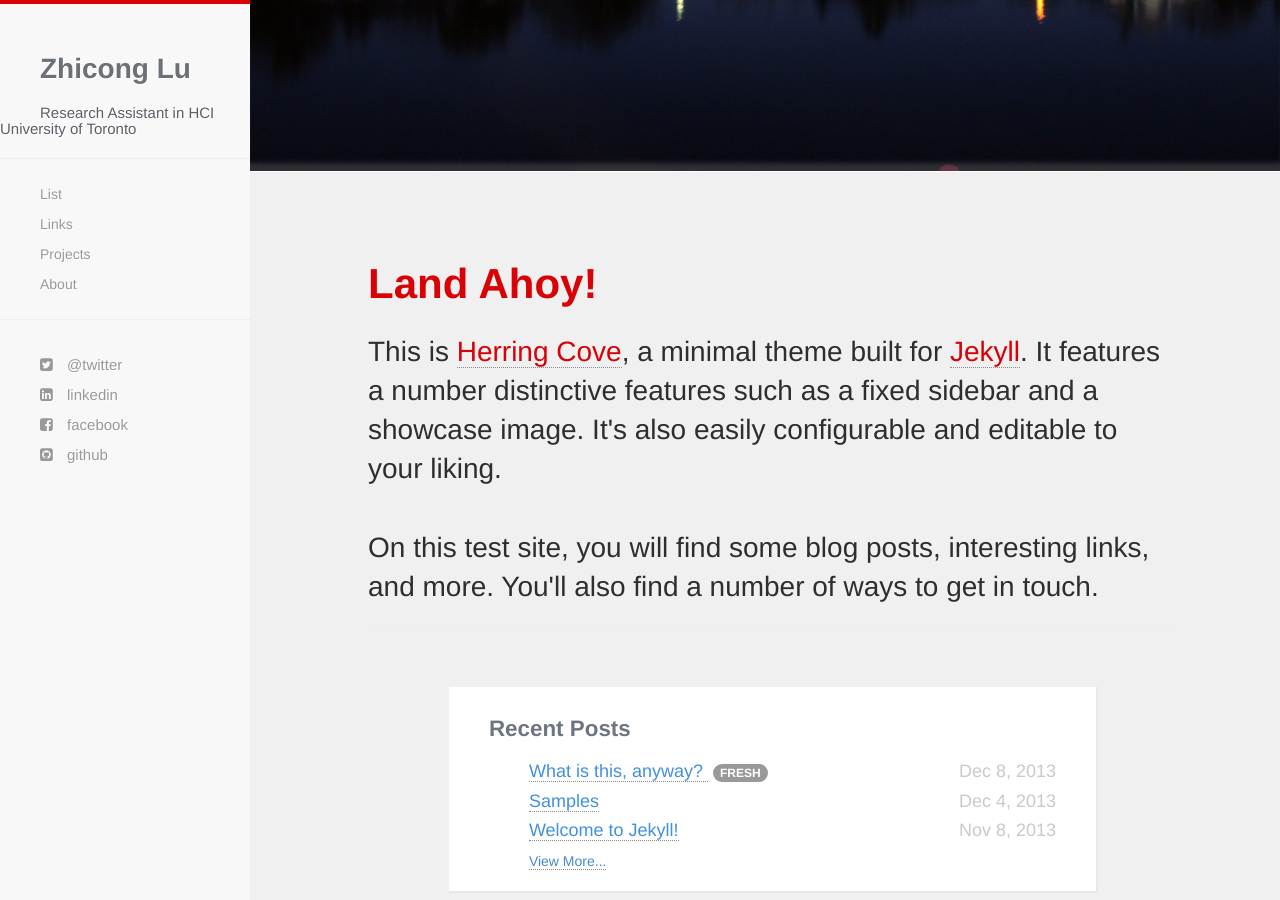
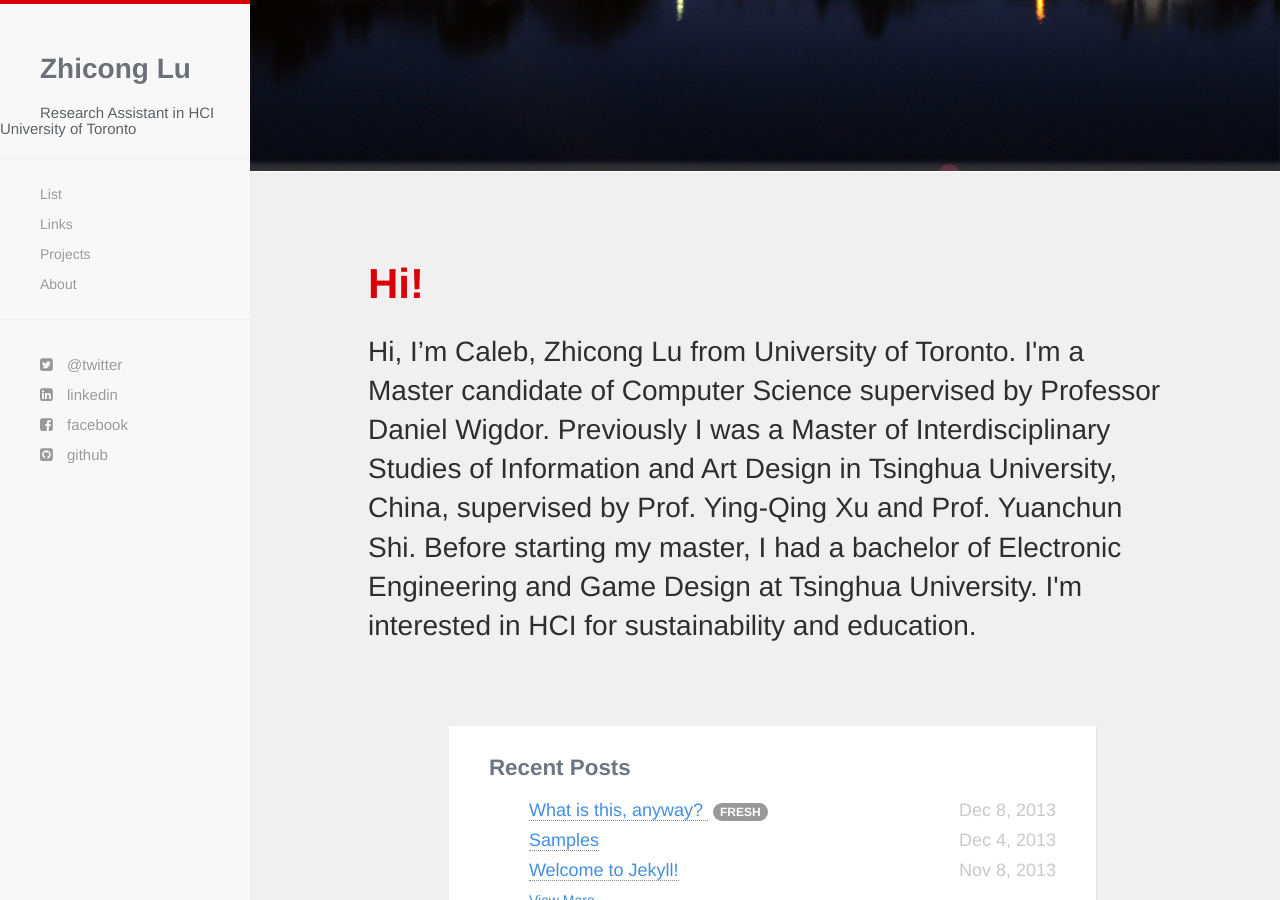
Before and after one commit to luzc08/luzc08.github.io, a Jekyll site: the page built from index.html, in a window 1280 px wide and 900 px high, scrolled down 532 px. Built offline with Jekyll 4.4.1, drawn with Linux system fonts in a browser that asks for light colours; nearby versions of some CDN libraries; Markdown is read by kramdown in place of the engine named in the settings.

Commit message:
Update info
Update

```diff
--- a/_config.yml
+++ b/_config.yml
@@ -6,6 +6,7 @@ github: http://www.github.com/luzc08
 twitter: http://www.twitter.com/luzc08
 facebook: http://www.facebook.com/calebluzc
 linkedin: https://www.linkedin.com/in/luzc08
+google-plus: https://plus.google.com/+%E9%99%86%E5%BF%97%E8%81%AA/posts/p/pub
 email: luzhc[at]cs.toronto.edu
 location: 42°2'16"N   70°12'47"W
 disqus: diqus-username
--- a/_includes/greeting.html
+++ b/_includes/greeting.html
@@ -1,8 +1,8 @@
   </div>
   <div class="container">
     <div id="welcome-greeting">
-      <h1>Land Ahoy!</h1>
-      <h2>This is <a href="https://github.com/arnp/herring-cove">Herring Cove</a>, a minimal theme built for <a href="http://jekyllrb.com"> Jekyll</a>. It features a number distinctive features such as a fixed sidebar and a showcase image. It's also easily configurable and editable to your liking. <br><br> On this test site, you will find some blog posts, interesting links, and more. You'll also find a number of ways to get in touch.</h2>
+      <h1>Hi!</h1>
+      <h2>Hi, I’m Caleb, Zhicong Lu from University of Toronto. I'm a Master candidate of Computer Science supervised by Professor Daniel Wigdor. Previously I was a Master of Interdisciplinary Studies of Information and Art Design in Tsinghua University, China, supervised by Prof. Ying-Qing Xu and Prof. Yuanchun Shi. Before starting my master, I had a bachelor of Electronic Engineering and Game Design at Tsinghua University. I'm interested in HCI for sustainability and education.</h2>
       <hr />
     </div>
   </div>
```
